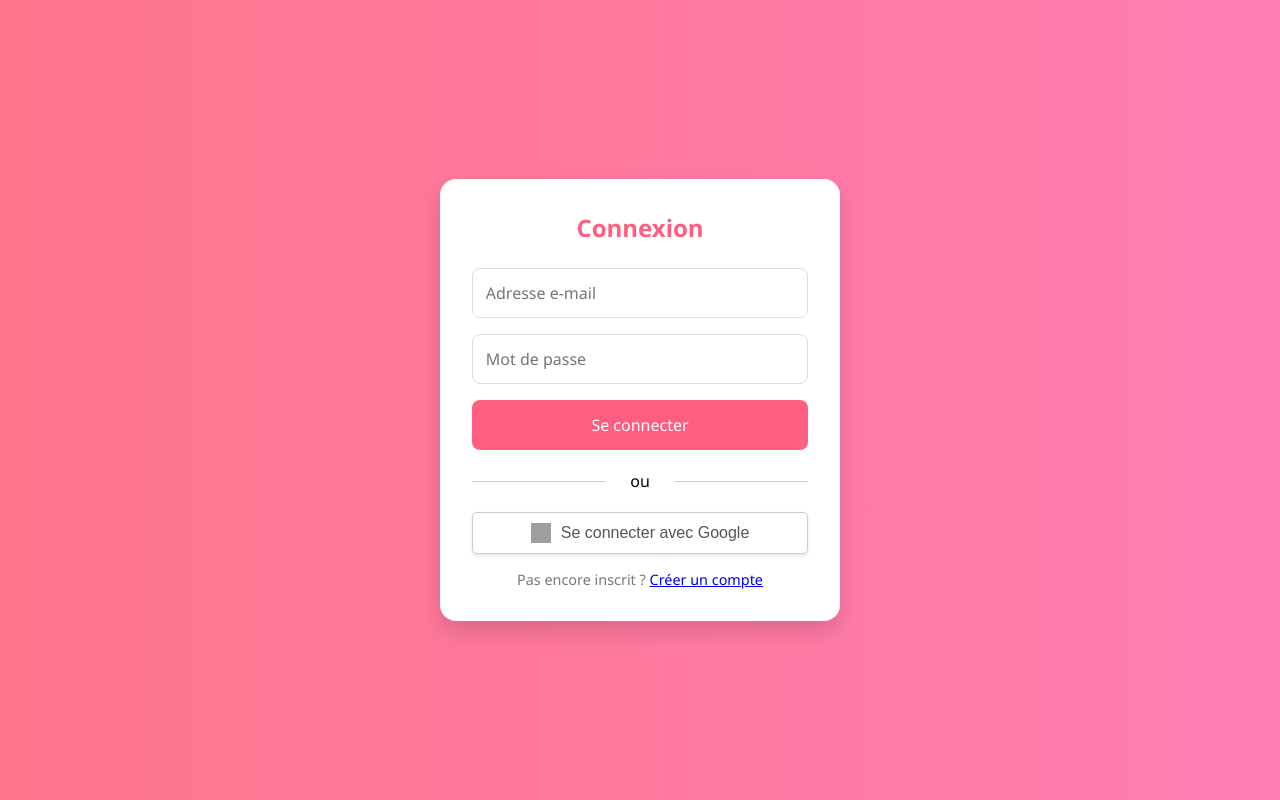
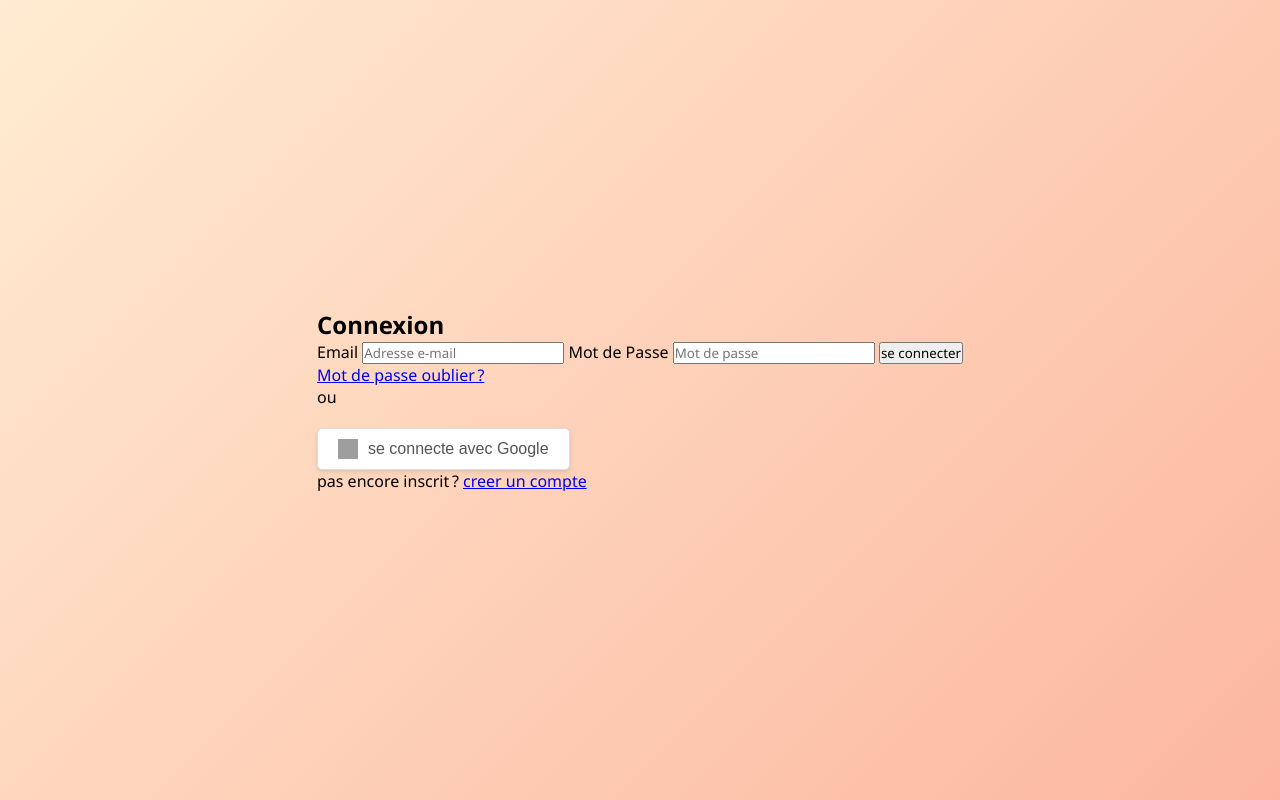
Before and after one commit to samdanielbaguian/dating-app, a website: page public/login.html in a window 1280 px wide. Drawn offline with Linux system fonts and the light colour scheme; grey boxes are pictures that could not be loaded.

Commit message:
Update login.html
Produit sur GitHub le login

```diff
--- a/public/login.html
+++ b/public/login.html
@@ -6,123 +6,31 @@
   <title>Connexion - Rencontre</title>
   <link rel="stylesheet" href="styles.css" />
   <link rel="stylesheet" href="responsive.css" />
-
-  <style>
-    body {
-      margin: 0;
-      font-family: 'Segoe UI', Tahoma, Geneva, Verdana, sans-serif;
-      background: linear-gradient(to right, #ff758c, #ff7eb3);
-      display: flex;
-      justify-content: center;
-      align-items: center;
-      height: 100vh;
-    }
-
-    .login-container {
-      background: white;
-      padding: 2rem;
-      border-radius: 1rem;
-      box-shadow: 0 10px 25px rgba(0,0,0,0.15);
-      max-width: 400px;
-      width: 90%;
-    }
-
-    .login-container h2 {
-      text-align: center;
-      margin-bottom: 1.5rem;
-      color: #ff5e80;
-    }
-
-    .login-container input {
-      width: 100%;
-      padding: 0.8rem;
-      margin-bottom: 1rem;
-      border: 1px solid #ddd;
-      border-radius: 0.5rem;
-      font-size: 1rem;
-    }
-
-    .login-container button {
-      width: 100%;
-      padding: 0.9rem;
-      background: #ff5e80;
-      color: white;
-      border: none;
-      border-radius: 0.5rem;
-      font-size: 1rem;
-      cursor: pointer;
-      transition: background 0.3s ease;
-    }
-
-    .login-container button:hover {
-      background: #e14c6d;
-    }
-
-    .divider {
-      text-align: center;
-      margin: 1.2rem 0;
-      position: relative;
-    }
-
-    .divider::before,
-    .divider::after {
-      content: "";
-      position: absolute;
-      top: 50%;
-      width: 40%;
-      height: 1px;
-      background: #ccc;
-    }
-
-    .divider::before {
-      left: 0;
-    }
-
-    .divider::after {
-      right: 0;
-    }
-
-    .google-btn {
-      background: white;
-      color: #555;
-      border: 1px solid #ccc;
-      font-size: 1rem;
-      display: flex;
-      align-items: center;
-      justify-content: center;
-    }
-
-    .google-btn img {
-      height: 20px;
-      margin-right: 10px;
-    }
-
-    .footer-text {
-      text-align: center;
-      margin-top: 1rem;
-      font-size: 0.9rem;
-      color: #777;
-    }
-  </style>
 </head>
-<body>
+<body class="login-bg">
   <div class="login-container">
     <h2>Connexion</h2>
     <form id="loginForm">
+      <label for="email" class="input-label">Email</label>
       <input type="email" id="email" placeholder="Adresse e-mail" required />
+
+      <label for="password" class="input-label">Mot de Passe</label>
       <input type="password" id="password" placeholder="Mot de passe" required />
-      <button type="submit">Se connecter</button>
+
+      <button type="submit" class="btn-gradient">se connecter</button>
     </form>
+
+    <a href="forgot-password.html" class="forgot-link">Mot de passe oublier ?</a>
 
     <div class="divider">ou</div>
 
     <a href="/api/auth/google" class="google-btn">
       <img src="https://developers.google.com/identity/images/g-logo.png" alt="Google logo">
-      Se connecter avec Google
+      se connecte avec Google
     </a>
 
     <div class="footer-text">
-      Pas encore inscrit ? <a href="register.html">Créer un compte</a>
+      pas encore inscrit ? <a href="register.html" class="accent-link">creer un compte</a>
     </div>
   </div>
 
@@ -144,11 +52,9 @@
 
         if (res.ok) {
           if (data.require2FA) {
-          // Si 2FA est activé, on redirige vers la vérification
-          localStorage.setItem("tempToken", data.tempToken); // temporaire
+            localStorage.setItem("tempToken", data.tempToken);
             window.location.href = "/verify-2fa.html";
           } else if (data.token && data.refreshToken) {
-          // Connexion classique
             localStorage.setItem("token", data.token);
             localStorage.setItem("refreshToken", data.refreshToken);
             window.location.href = "/index.html";
@@ -163,9 +69,7 @@
         alert("Erreur lors de la connexion.");
       }
     });
-</script>
 
-<script>
     document.addEventListener("DOMContentLoaded", () => {
       document.body.classList.add("fade-in");
     });
@@ -184,6 +88,5 @@
       });
     });
   </script>
-
 </body>
 </html>
```
Lines whose indentation alone changed are shown as unchanged.
